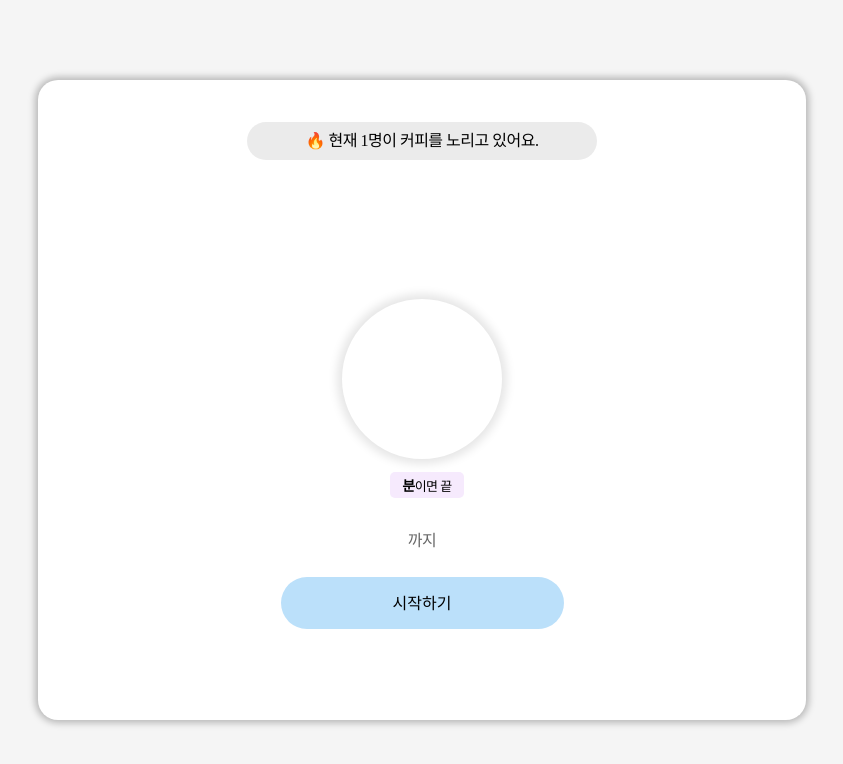
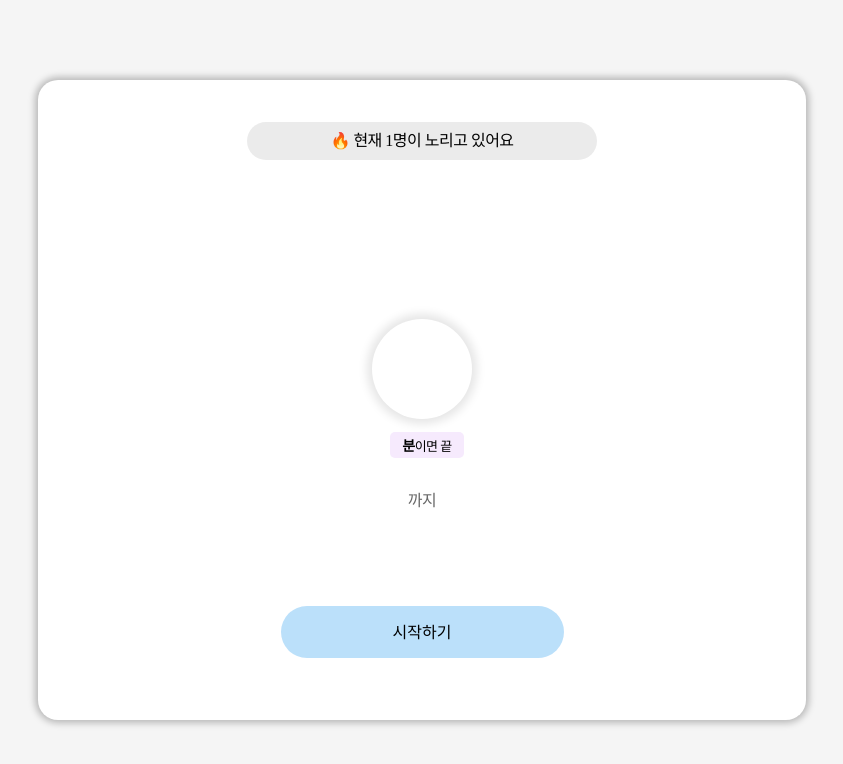
Before and after one commit to form-maker/FFF-FE, a React (Create React App) app: page /survey in a window 1280 px wide. Shown: the top 764 px of the page, without its empty margins (218-1061 px from the left). Built offline with nearby package versions, Linux system fonts and the light colour scheme; no server answers; a web font is replaced by a local one.

Commit message:
fix : 설문 응답 깨지는 부분 수정

```diff
--- a/src/components/survey/components/SurveyView.jsx
+++ b/src/components/survey/components/SurveyView.jsx
@@ -161,7 +161,13 @@ const SurveyView = () => {
   return (
     <Container>
       <Header>
-        <PointContext>🔥 현재 1명이 커피를 노리고 있어요.</PointContext>
+        {survey?.giftList?.length === 0 ? (
+          <PointContext>🔥 현재 1명이 함께 설문에 참여하고 있어요</PointContext>
+        ) : (
+          <PointContext>
+            🔥 현재 1명이 {survey?.giftList?.[0]?.giftName} 노리고 있어요
+          </PointContext>
+        )}
       </Header>
       <Main>
         {currentFormType === "COVER" && <CoverSurvey />}
--- a/src/components/survey/components/Title.jsx
+++ b/src/components/survey/components/Title.jsx
@@ -33,11 +33,11 @@ const TitleContainer = styled.div`
   }
   @media screen and (min-width: 500px) {
     h1 {
-      font-size: 3rem;
+      font-size: 2rem;
     }
     h5:nth-of-type(1) {
-      margin-top: 1.5rem;
-      font-size: 2rem;
+      margin-top: 0.2rem;
+      font-size: 1.6rem;
     }
   }
 `;
--- a/src/components/survey/components/typeOfSurvey/CoverSurvey.jsx
+++ b/src/components/survey/components/typeOfSurvey/CoverSurvey.jsx
@@ -22,7 +22,6 @@ const CoverSurvey = () => {
       <Main>
         <h1>{survey?.title}</h1>
         <h5>{survey?.summary}</h5>
-
         <GiftContainer>
           <div>
             {survey?.giftList && survey?.giftList?.length !== 0 ? (
@@ -104,11 +103,11 @@ const Main = styled.div`
     justify-content: center;
     align-items: center;
     h1 {
-      font-size: 3rem;
+      font-size: 2rem;
     }
     h5:nth-of-type(1) {
-      margin-top: 1.5rem;
-      font-size: 2rem;
+      margin-top: 0.2rem;
+      font-size: 1.6rem;
     }
     h5:nth-of-type(2) {
       margin-top: 2rem;
@@ -149,6 +148,17 @@ const GiftContainer = styled.div`
       font-size: 1.4rem;
     }
   }
+  @media screen and (min-width: 500px) {
+    margin-top: 0rem;
+    div {
+      width: 10rem;
+      height: 10rem;
+      h2 {
+        margin: 0;
+        font-size: 6rem;
+      }
+    }
+  }
 `;
 
 const Bottom = styled.div`
@@ -156,7 +166,7 @@ const Bottom = styled.div`
   justify-content: center;
   padding-bottom: 4.6rem;
   @media screen and (min-width: 500px) {
-    padding-bottom: 5rem;
+    padding-bottom: 2rem;
   }
 `;
 
--- a/src/components/survey/components/typeOfSurvey/EndSurvey.jsx
+++ b/src/components/survey/components/typeOfSurvey/EndSurvey.jsx
@@ -63,13 +63,13 @@ const Main = styled.div`
   }
   @media screen and (min-width: 500px) {
     justify-content: center;
-    padding-bottom: 2rem;
+    padding-bottom: 0;
     img {
       width: 10rem;
     }
     h1 {
       margin-top: 2rem;
-      font-size: 2.5rem;
+      font-size: 2rem;
     }
   }
 `;
--- a/src/components/survey/components/typeOfSurvey/LongDescriptiveSurvey.jsx
+++ b/src/components/survey/components/typeOfSurvey/LongDescriptiveSurvey.jsx
@@ -47,7 +47,7 @@ const Container = styled.div`
   align-items: center;
   position: relative;
 
-  padding-top: 6.1rem;
+  padding-top: 4rem;
   width: 100%;
   height: 100%;
 
@@ -108,7 +108,6 @@ const InputContainer = styled.div`
       textarea {
         width: 40rem;
         font-size: 1.8rem;
-        margin-top: 3rem;
         &::placeholder {
           font-size: 1.8rem;
         }
--- a/src/components/survey/components/typeOfSurvey/MultipleChoiceSurvey.jsx
+++ b/src/components/survey/components/typeOfSurvey/MultipleChoiceSurvey.jsx
@@ -5,12 +5,9 @@ import styled from "styled-components";
 import {
   pushAnswer,
   deleteAnswer,
-  __getSurveyQuestion,
 } from "../../../../redux/modules/surveySlice";
 import fonts from "../../../../styles/fonts";
 import Title from "../Title";
-import TurnAPageButtons from "../../components/TurnAPageButtons";
-import RoundButtonMedium from "../../../common/buttons/roundButtons/RoundButtonMedium";
 
 const MultipleChoiceSurvey = () => {
   const dispatch = useDispatch();
@@ -81,6 +78,7 @@ const Container = styled.div`
   @media screen and (min-width: 500px) {
     justify-content: center;
     width: 40rem;
+    padding-top: 3rem;
   }
 `;
 
@@ -124,9 +122,9 @@ const ButtonBox = styled.div`
     font-weight: 800;
   }
   @media screen and (min-width: 500px) {
-    margin-top: 1.4rem;
+    margin-top: 0.2rem;
     justify-content: center;
-    margin-bottom: 2rem;
+    margin-bottom: 1rem;
   }
 `;
 
@@ -137,7 +135,7 @@ const Button = styled.div`
 
   width: 26.5rem;
   padding: 0.8rem;
-  margin: 0.4em 0;
+  margin: 0.2em 0;
   background: ${({ theme, background }) => theme[background]};
   border: none;
   border-radius: 1rem;
--- a/src/components/survey/components/typeOfSurvey/RankSurvey.jsx
+++ b/src/components/survey/components/typeOfSurvey/RankSurvey.jsx
@@ -9,8 +9,6 @@ import {
 } from "../../../../redux/modules/surveySlice";
 import fonts from "../../../../styles/fonts";
 import Title from "../Title";
-import TurnAPageButtons from "../../components/TurnAPageButtons";
-import RoundButtonMedium from "../../../common/buttons/roundButtons/RoundButtonMedium";
 
 const RankSurvey = () => {
   const dispatch = useDispatch();
@@ -22,21 +20,12 @@ const RankSurvey = () => {
       answerNum: answer.answerNum,
     };
   });
-  const currentPageNum = useSelector((state) => state.survey.currentPageNum);
-  const questionIdList = useSelector((state) => state.survey.questionIdList);
   const [characters, updateCharacters] = useState(addAnswerId);
 
   let answerNumList = [];
   for (let i = 1; i <= question.answerList?.length; i++) {
     answerNumList.push(i);
   }
-
-  const goNextPageHandler = () => {
-    currentPageNum !== questionIdList.length + 1 &&
-      setTimeout(() => {
-        dispatch(__getSurveyQuestion(questionIdList[currentPageNum - 1]));
-      }, 400);
-  };
 
   useEffect(() => {
     let answerList = characters?.map((character) => {
@@ -112,6 +101,7 @@ const Container = styled.div`
   @media screen and (min-width: 500px) {
     justify-content: center;
     width: 40rem;
+    padding-top: 3rem;
   }
 `;
 
@@ -121,6 +111,9 @@ const Main = styled.div`
   flex-direction: column;
   justify-content: center;
   align-items: center;
+  @media screen and (min-width: 500px) {
+    margin-right: 2rem;
+  }
 `;
 
 const CommentContainer = styled.div`
@@ -128,6 +121,7 @@ const CommentContainer = styled.div`
   justify-content: flex-end;
   width: 100%;
   p {
+    margin: 0;
     ${fonts.Body3}
     font-weight: 400;
     font-size: 1.2rem;
@@ -184,6 +178,7 @@ const DNDListContainer = styled.ul`
 const DNDList = styled.div`
   display: flex;
   align-items: center;
+  justify-content: center;
 
   margin: 0.4rem 0;
   padding: 0.8rem;
@@ -201,7 +196,7 @@ const DNDList = styled.div`
 
   @media screen and (min-width: 500px) {
     font-size: 1.2rem;
-    width: 37rem;
+    width: 36rem;
   }
 `;
 
--- a/src/components/survey/components/typeOfSurvey/ScoreSurvey.jsx
+++ b/src/components/survey/components/typeOfSurvey/ScoreSurvey.jsx
@@ -98,7 +98,7 @@ const Container = styled.div`
     justify-content: center;
     p {
       margin-top: 1.2rem;
-      font-size: 1.6rem;
+      font-size: 1.4rem;
     }
   }
 `;
--- a/src/components/survey/components/typeOfSurvey/SingleChoiceSurvey.jsx
+++ b/src/components/survey/components/typeOfSurvey/SingleChoiceSurvey.jsx
@@ -72,6 +72,7 @@ const Container = styled.div`
   @media screen and (min-width: 500px) {
     justify-content: center;
     width: 40rem;
+    padding-top: 3rem;
   }
 `;
 
@@ -115,9 +116,9 @@ const ButtonBox = styled.div`
     font-weight: 800;
   }
   @media screen and (min-width: 500px) {
-    margin-top: 1.4rem;
+    margin-top: 0.2rem;
     justify-content: center;
-    margin-bottom: 2rem;
+    margin-bottom: 1rem;
   }
 `;
 
@@ -128,7 +129,7 @@ const Button = styled.div`
 
   width: 26.5rem;
   padding: 0.8rem;
-  margin: 0.4em 0;
+  margin: 0.2em 0;
 
   background: ${({ theme, background }) => theme[background]};
   border: none;
--- a/src/components/survey/components/typeOfSurvey/StarSurvey.jsx
+++ b/src/components/survey/components/typeOfSurvey/StarSurvey.jsx
@@ -88,7 +88,7 @@ const Container = styled.div`
   @media screen and (min-width: 500px) {
     p {
       margin-top: 1.2rem;
-      font-size: 1.6rem;
+      font-size: 1.4rem;
     }
   }
 `;
```
